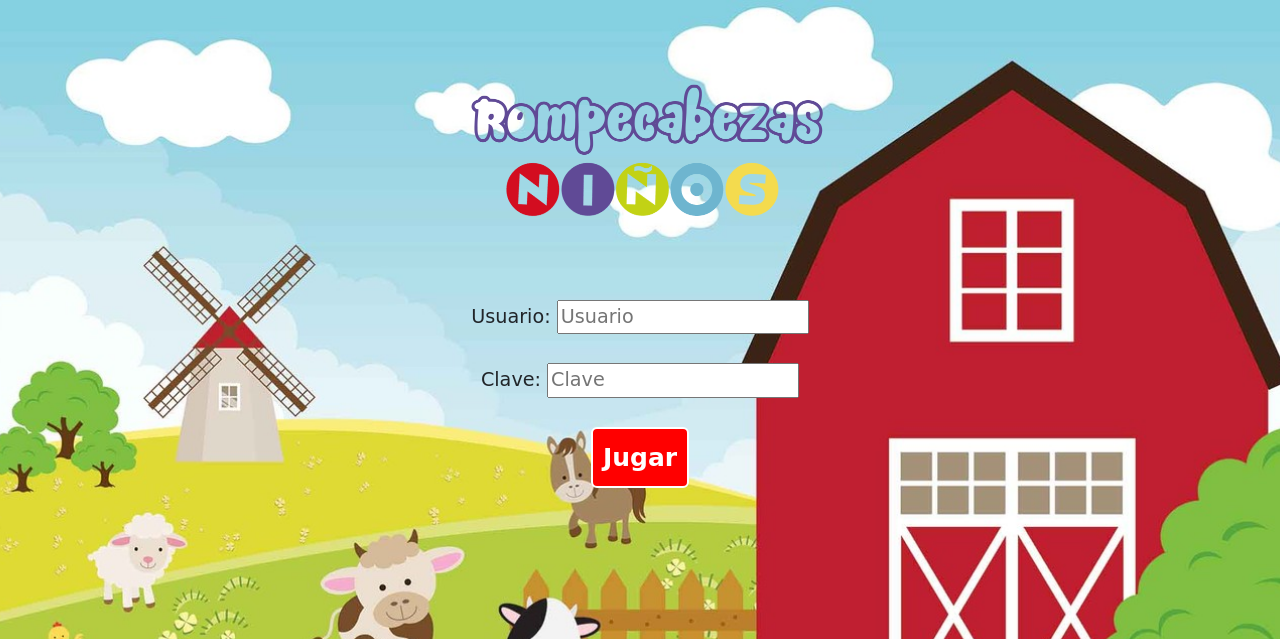
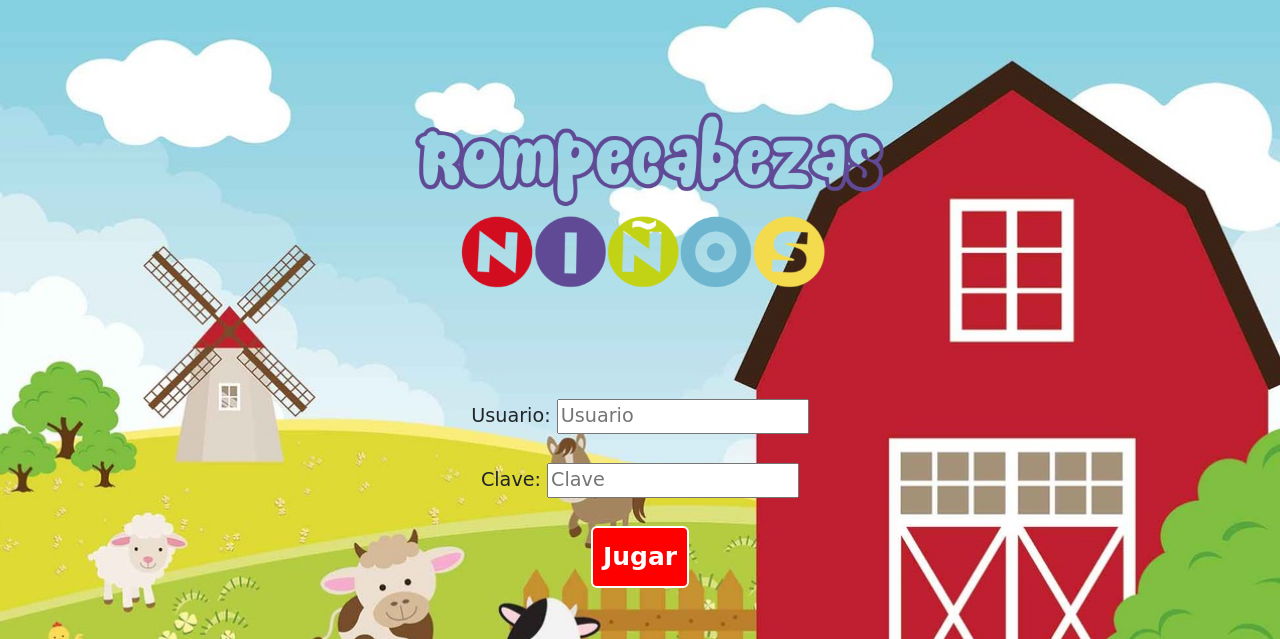
Before and after one commit to angiegs/juego-f, a PHP site: page / in a window 1280 px wide. Shown: the top 639 px of the page. Run offline with PHP 8.4, Linux system fonts and the light colour scheme; some libraries are stand-ins or nearby versions.

Commit message:
Add files via upload

```diff
--- a/css/style.css
+++ b/css/style.css
@@ -46,7 +46,7 @@
 */
 
 #nombreRmp{
-    width: 450px;
+    width: 600px;
     margin: 0px auto;
 }
 
```
